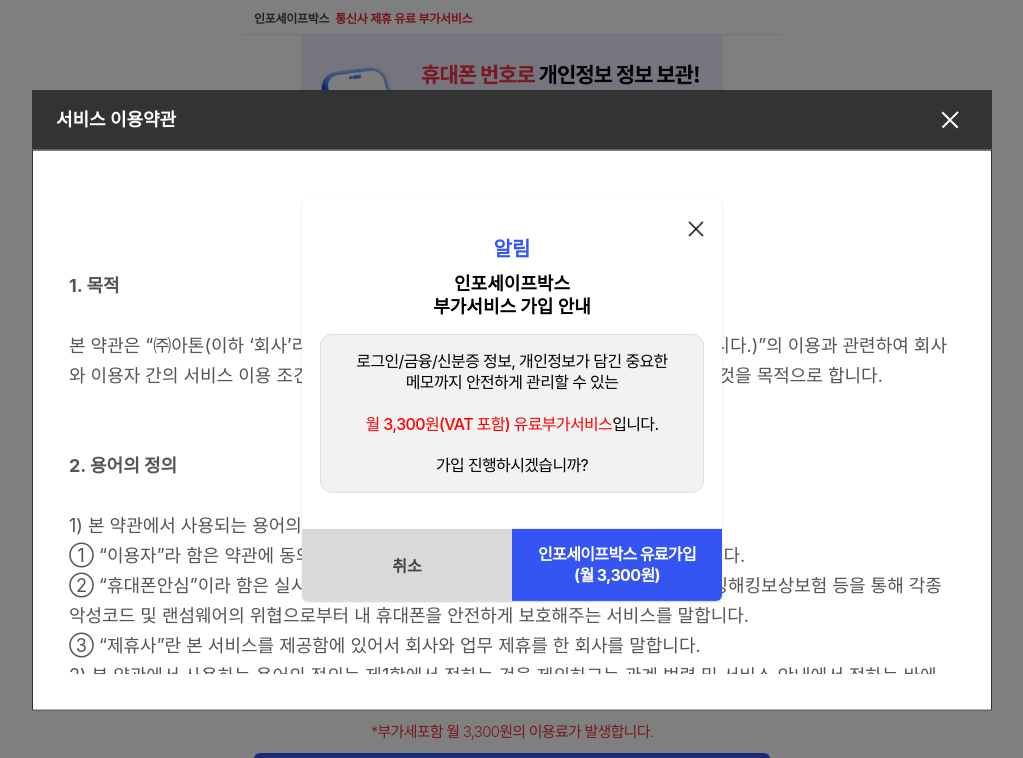
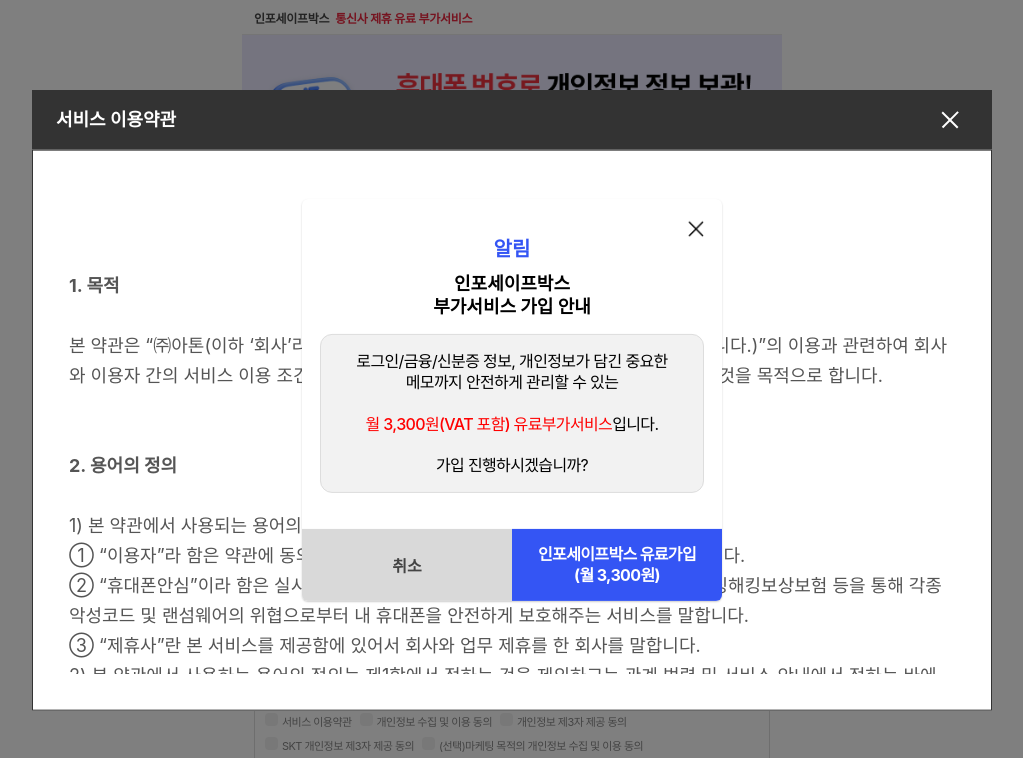
Before and after one commit to takoongAton/infosafebox-local, a plain HTML site: page paid_signup_hecto/html/infosafebox_join_260722_hecto.html in a window 1280 px wide. Shown: the top 758 px of the page, without its empty margins (128-1151 px from the left). Drawn offline with nearby package versions, Linux system fonts and the light colour scheme; a web font is replaced by a local one.

Commit message:
css 수정.
pc버전 관련 내용삭제.

```diff
--- a/paid_signup_hecto/css/info_csc_260722_hecto.css
+++ b/paid_signup_hecto/css/info_csc_260722_hecto.css
@@ -37,14 +37,7 @@
 .signUp_aside {padding:0}
 .signUp_aside picture {display:block; max-width:708px; margin:0 auto; font-size:0;}
 .signUp_aside img {width:100%; height:auto;}
-@media screen and (min-width:720px) {
-	.signUp_aside {padding:0 11%}
-}
 
-.signUp_cont {}
-@media screen and (min-width:720px) {
-	.signUp_cont {flex:1}
-}
 
 
 
```
